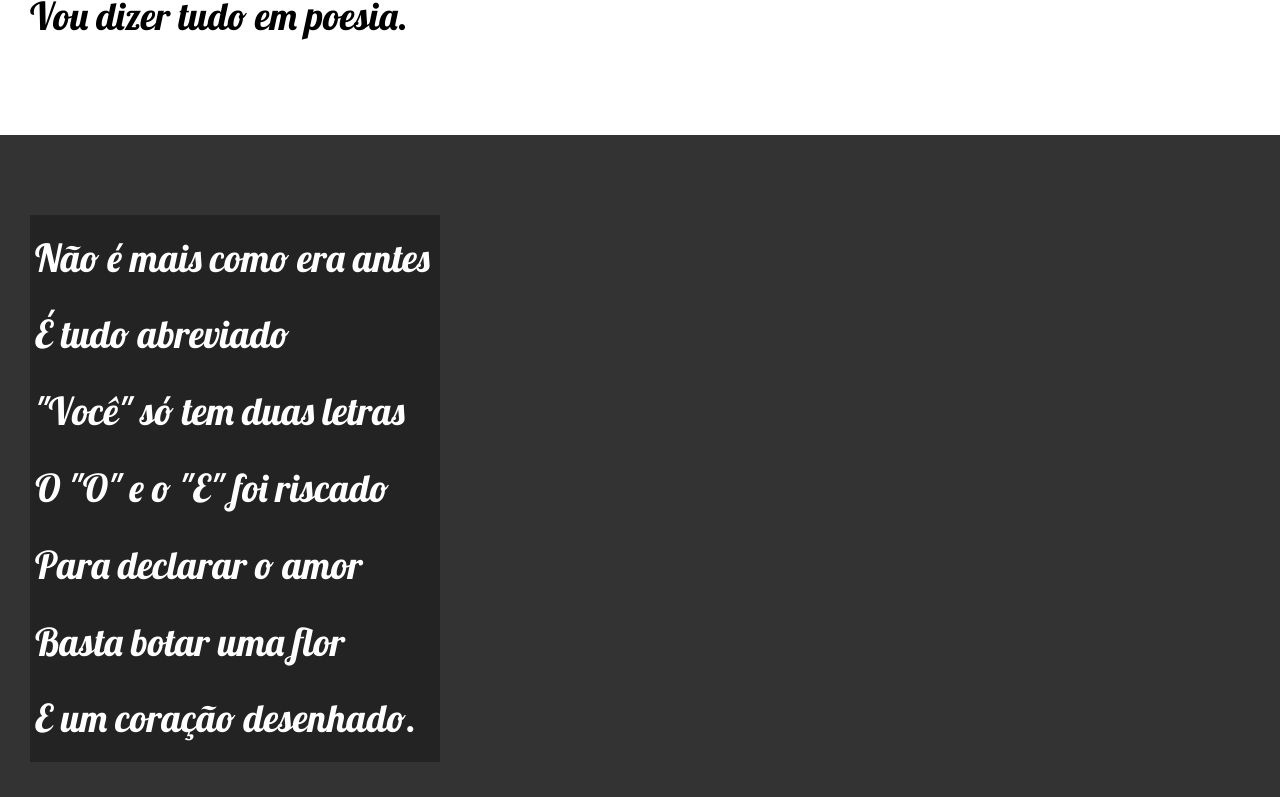
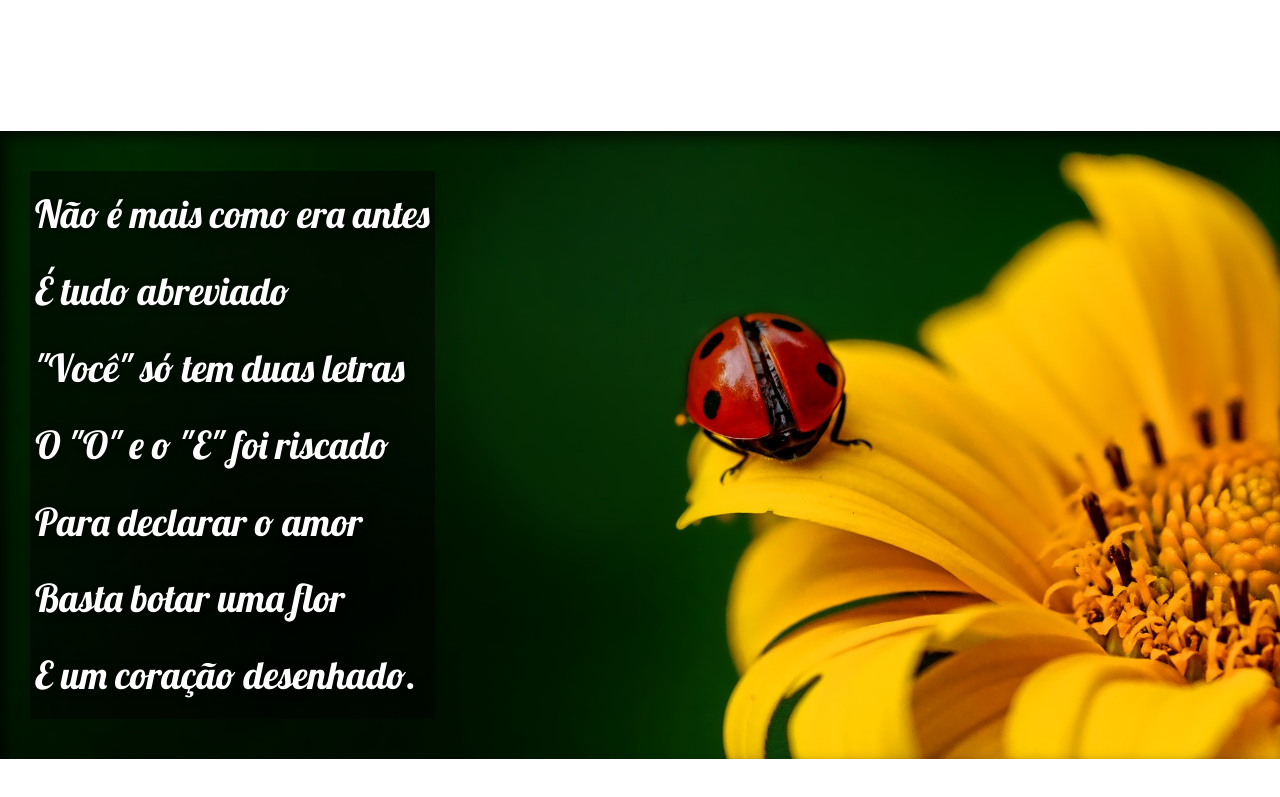
Before and after one commit to DanNnGG/html-css, a plain HTML site: page desafios/d012/index.html in a window 1280 px wide. Shown: the part 823-1620 px from the top of the page. Drawn offline with Linux system fonts and the light colour scheme.

Commit message:
Atualização Cordel 1.2

```diff
--- a/desafios/d012/estilo/style.css
+++ b/desafios/d012/estilo/style.css
@@ -51,8 +51,8 @@ a:hover{
 }
 
 section{
-    padding-top: 10vh;
-    padding-bottom: 10vh;
+    padding-top: 5vh;
+    padding-bottom: 5vh;
     padding-left: 30px;
     line-height: 2em;
     font-size: 3vw;
@@ -60,6 +60,8 @@ section{
 
 section > p{
     font-family: var(--fonte3);
+    padding-bottom: 2em;
+    padding-left: 10px;
 }
 
 .normal{
@@ -70,13 +72,26 @@ section > p{
 .imagem{
     background-color: rgba(51, 51, 51);
     color: white;
+    box-shadow: inset 6px 6px 13px 0px rgba(0, 0, 0, 0.678);
+    background-size: cover;
+    background-attachment: fixed;
+}
+.imagem > p{
+    background-color: rgba(0, 0, 0, 0.473);
+    display: inline-block;
+    padding: 5px;
+    text-shadow: 1px 1px 10px rgba(0, 0, 0, 0.603);
+}
+
+#img01{
+    background-image: url(../imagens/background001.jpg);
+    background-position: right center;
 
 }
-.imagem > p{
-    width: 400px;
-    background-color: rgba(0, 0, 0, 0.315);
-    display: inline-block;
-    padding: 5px;
+
+#img02{
+    background-image: url(../imagens/background002.jpg);
+
 }
 
 footer{
--- a/desafios/d012/index.html
+++ b/desafios/d012/index.html
@@ -27,7 +27,7 @@
             </p>
         </section>
 
-        <section class="imagem">
+        <section class="imagem" id="img01">
             <p>
                 Não é mais como era antes<br>
                 É tudo abreviado<br>
@@ -61,7 +61,7 @@
             </p>
         </section>
 
-        <section class="imagem">
+        <section class="imagem" id="img02">
             <p>
                 Tenho saudade das cartas<br>
                 Escritas com a própria mão<br>
```
